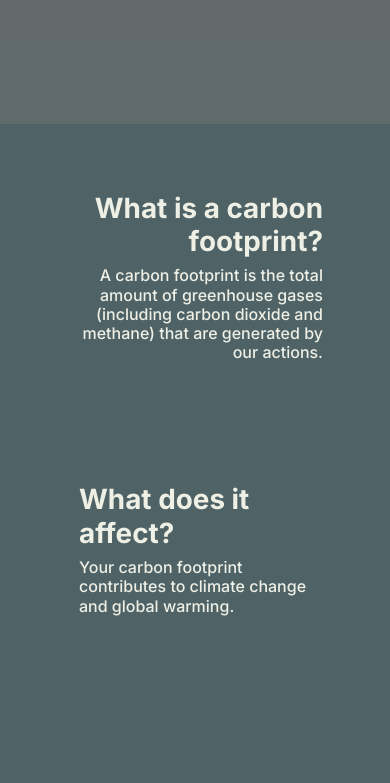
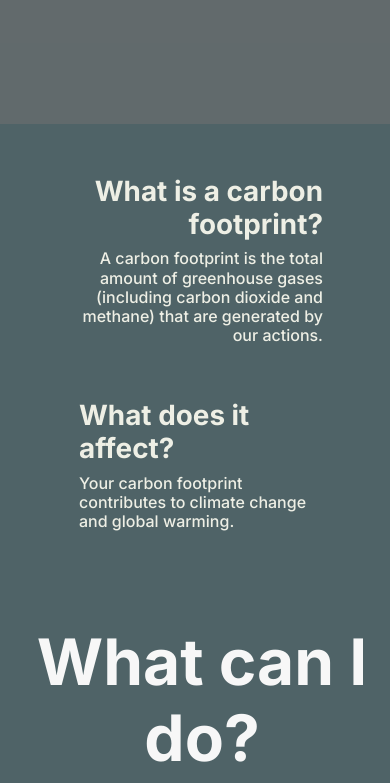
Before and after one commit to realtechnicalsci/bpa-website-2021, a plain HTML site: page bpa-website/index.html in a window 390 px wide. Shown: the part 720-1503 px from the top of the page. Drawn offline with nearby package versions, Linux system fonts and the light colour scheme.

Commit message:
Update style.css

```diff
--- a/bpa-website/style.css
+++ b/bpa-website/style.css
@@ -37,6 +37,7 @@ font-weight: 800;
     scroll-behavior: smooth;
     background-color: #4F6367;
     font-family: Inter, sans-serif;
+    padding-top: 6vh;
 }
 #down-arrow{
     width: 50px;
@@ -142,4 +143,10 @@ h3{
     padding-left: 0;
     padding-right: 0;
   }
+  #info-row-1{
+    padding-top: 0;
+  }
+  #title{
+    padding-top: 0%;
+  }
 }
```
